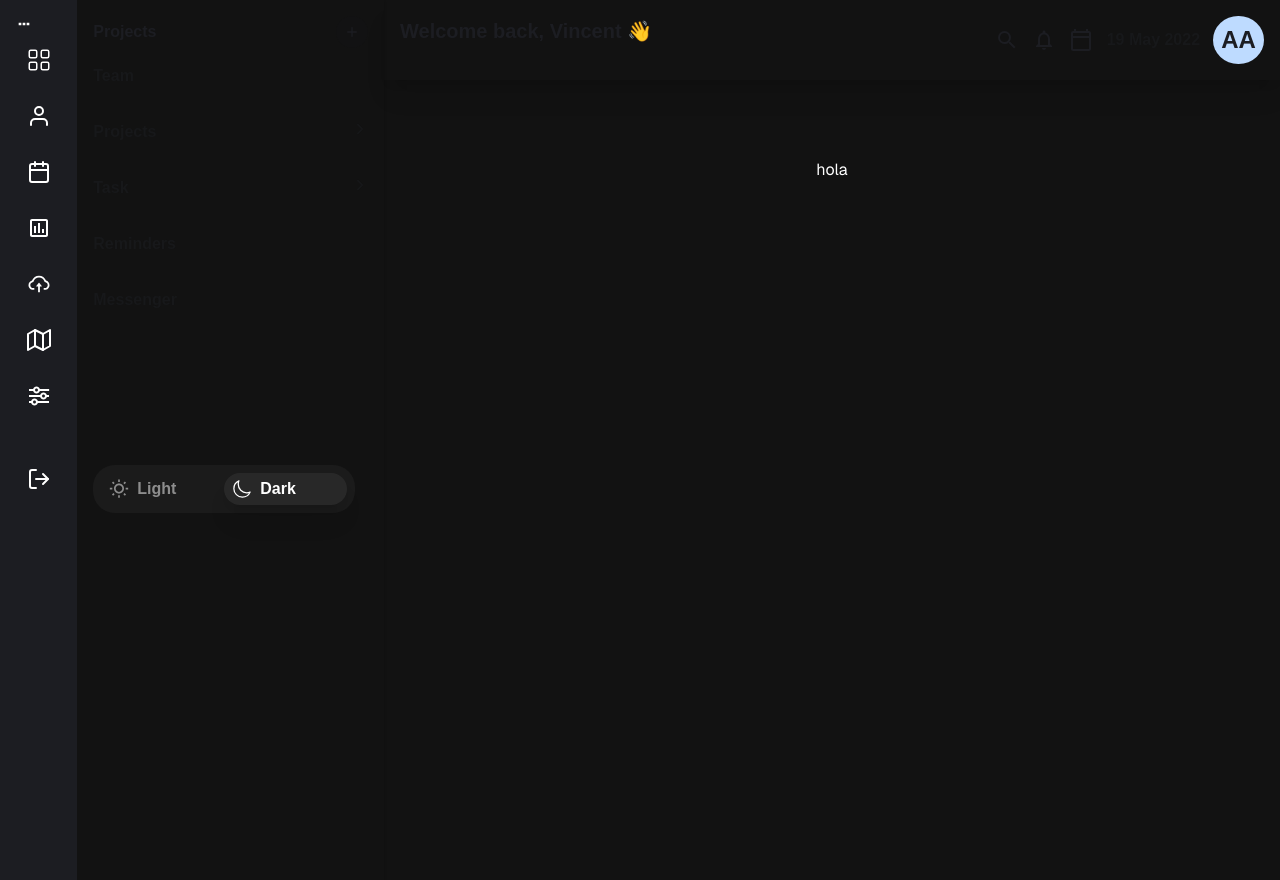
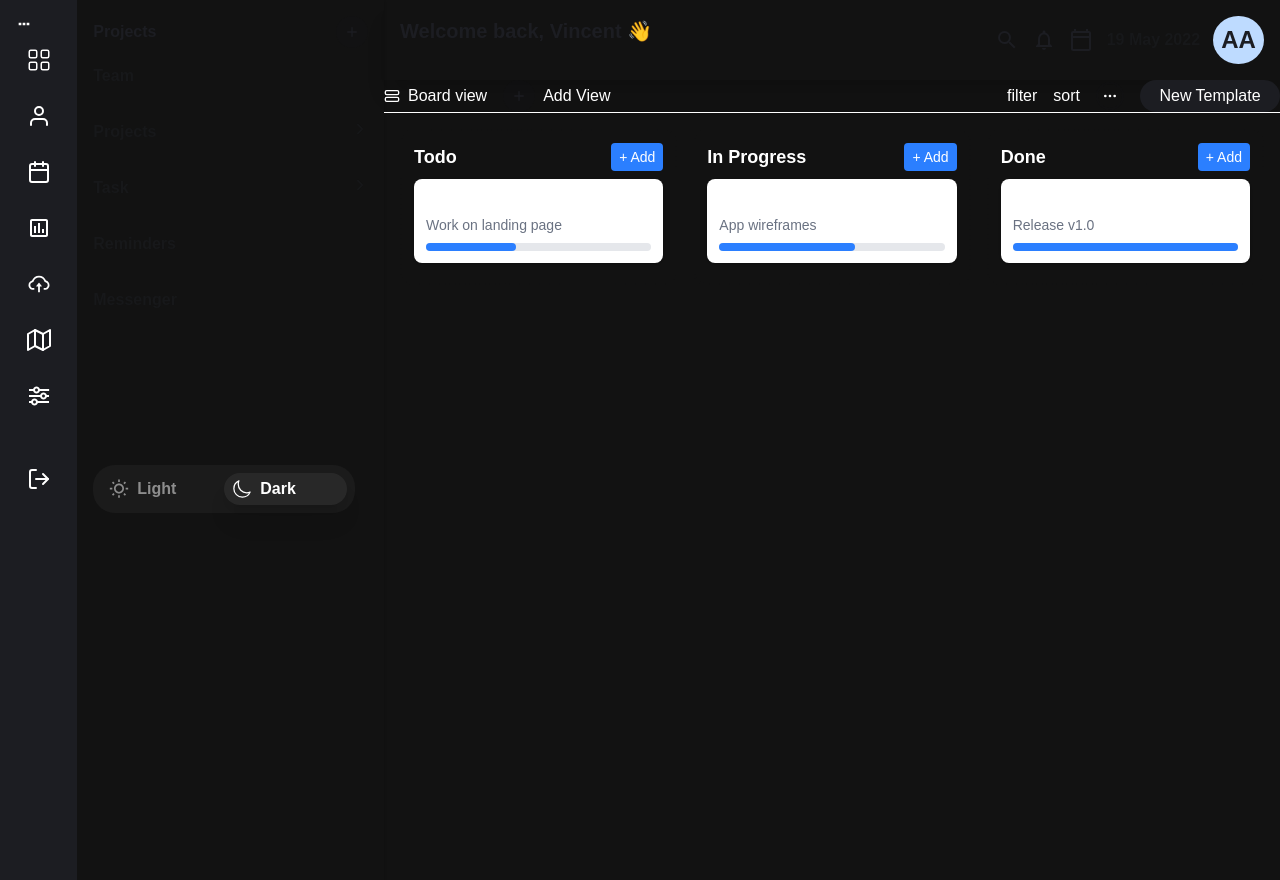
Before and after one commit to akareagwom/todo-list, a Next.js app: page / in a window 1280 px wide. Built offline with nearby package versions, Linux system fonts and the light colour scheme.

Commit message:
add task

```diff
--- a/package.json
+++ b/package.json
@@ -9,6 +9,8 @@
     "lint": "eslint"
   },
   "dependencies": {
+    "@dnd-kit/core": "^6.3.1",
+    "@dnd-kit/sortable": "^10.0.0",
     "next": "15.5.3",
     "next-themes": "^0.4.6",
     "react": "19.1.0",
--- a/src/app/page.tsx
+++ b/src/app/page.tsx
@@ -1,9 +1,15 @@
+import TodoList from "./todo/page";
+import TopItems from "./uicomponents/TopItems";
 
 
 export default function Home() {
   return (
-    <div className="font-sans grid grid-rows-[20px_1fr_20px] items-center justify-items-center min-h-screen p-8 pb-20 gap-16 sm:p-20">
-      hola
+    <div
+    className="min-h-screen"
+    // className="font-sans grid grid-rows-[20px_1fr_20px] items-center justify-items-center min-h-screen p-8 pb-20 gap-16 sm:p-20"
+    >
+      <TopItems/>
+      <TodoList/>
     </div>
   );
 }
--- /dev/null
+++ b/src/app/todo/SortableItem.tsx
@@ -0,0 +1,26 @@
+"use client";
+
+import { useSortable } from "@dnd-kit/sortable";
+import { CSS } from "@dnd-kit/utilities";
+
+export function SortableItem({ id }: { id: string }) {
+  const { attributes, listeners, setNodeRef, transform, transition } =
+    useSortable({ id });
+
+  const style = {
+    transform: CSS.Transform.toString(transform),
+    transition,
+  };
+
+  return (
+    <li
+      ref={setNodeRef}
+      style={style}
+      {...attributes}
+      {...listeners}
+      className="px-4 py-2 bg-gray-100 dark:bg-gray-700 rounded-lg shadow cursor-move"
+    >
+      {id}
+    </li>
+  );
+}
--- /dev/null
+++ b/src/app/todo/page.tsx
@@ -0,0 +1,232 @@
+"use client";
+
+import { useState } from "react";
+import {
+  DndContext,
+  closestCenter,
+  DragEndEvent,
+} from "@dnd-kit/core";
+import {
+  SortableContext,
+  useSortable,
+  arrayMove,
+  verticalListSortingStrategy,
+} from "@dnd-kit/sortable";
+import { CSS } from "@dnd-kit/utilities";
+
+type Task = {
+  id: string;
+  title: string;
+  description: string;
+  progress: number;
+};
+
+const initialTasks = {
+  todo: [
+    { id: "1", title: "Design UI", description: "Work on landing page", progress: 40 },
+  ],
+  inProgress: [
+    { id: "2", title: "Create Wireframe", description: "App wireframes", progress: 60 },
+  ],
+  done: [
+    { id: "3", title: "Product Launch", description: "Release v1.0", progress: 100 },
+  ],
+};
+
+export default function KanbanBoard() {
+  const [columns, setColumns] = useState(initialTasks);
+
+  // Modal state
+  const [isModalOpen, setIsModalOpen] = useState(false);
+  const [activeColumn, setActiveColumn] = useState<keyof typeof columns>("todo");
+  const [formData, setFormData] = useState({
+    title: "",
+    description: "",
+    progress: 0,
+  });
+
+  // ✅ Handle drag
+  function handleDragEnd(event: DragEndEvent) {
+    const { active, over } = event;
+    if (!over) return;
+
+    let sourceCol: keyof typeof columns | null = null;
+    let targetCol: keyof typeof columns | null = null;
+
+    for (const col in columns) {
+      if (columns[col as keyof typeof columns].some((task) => task.id === active.id)) {
+        sourceCol = col as keyof typeof columns;
+      }
+      if (columns[col as keyof typeof columns].some((task) => task.id === over.id)) {
+        targetCol = col as keyof typeof columns;
+      }
+    }
+
+    if (!sourceCol) return;
+
+    if (sourceCol === targetCol && targetCol) {
+      const oldTasks = columns[sourceCol];
+      const oldIndex = oldTasks.findIndex((task) => task.id === active.id);
+      const newIndex = oldTasks.findIndex((task) => task.id === over.id);
+      const newTasks = arrayMove(oldTasks, oldIndex, newIndex);
+
+      setColumns({ ...columns, [sourceCol]: newTasks });
+    }
+
+    if (sourceCol && targetCol && sourceCol !== targetCol) {
+      const sourceTasks = [...columns[sourceCol]];
+      const taskToMove = sourceTasks.find((task) => task.id === active.id);
+      if (!taskToMove) return;
+
+      const targetTasks = [...columns[targetCol]];
+      const updatedSource = sourceTasks.filter((t) => t.id !== active.id);
+      const updatedTarget = [taskToMove, ...targetTasks];
+
+      setColumns({
+        ...columns,
+        [sourceCol]: updatedSource,
+        [targetCol]: updatedTarget,
+      });
+    }
+  }
+
+  // ✅ Handle form submit
+  function handleSubmit(e: React.FormEvent) {
+    e.preventDefault();
+    const newTask: Task = {
+      id: Date.now().toString(),
+      title: formData.title,
+      description: formData.description,
+      progress: formData.progress,
+    };
+
+    setColumns({
+      ...columns,
+      [activeColumn]: [newTask, ...columns[activeColumn]],
+    });
+
+    setFormData({ title: "", description: "", progress: 0 });
+    setIsModalOpen(false);
+  }
+
+  return (
+    <>
+      <DndContext collisionDetection={closestCenter} onDragEnd={handleDragEnd}>
+        <div className="grid grid-cols-3 gap-4 p-4">
+          {Object.entries(columns).map(([colId, tasks]) => (
+            <div key={colId} className="rounded-xl p-3 border-2 border-[#1C1D2214] border-dashed">
+              <div className="flex justify-between items-center mb-2">
+                <h2 className="font-semibold text-lg capitalize">
+                  {colId.replace(/([A-Z])/g, " $1")}
+                </h2>
+                <button
+                  onClick={() => {
+                    setActiveColumn(colId as keyof typeof columns);
+                    setIsModalOpen(true);
+                  }}
+                  className="bg-blue-500 text-white px-2 py-1 text-sm rounded"
+                >
+                  + Add
+                </button>
+              </div>
+
+              <SortableContext
+                items={tasks.map((t) => t.id)}
+                strategy={verticalListSortingStrategy}
+              >
+                {tasks.map((task) => (
+                  <SortableTask key={task.id} task={task} />
+                ))}
+              </SortableContext>
+            </div>
+          ))}
+        </div>
+      </DndContext>
+
+      {/* Modal */}
+      {isModalOpen && (
+        <div className="fixed inset-0 bg-black bg-opacity-50 flex items-center justify-center z-50">
+          <div className="bg-white p-6 rounded-xl shadow-lg w-96">
+            <h2 className="text-lg font-semibold mb-4">Add Task</h2>
+            <form onSubmit={handleSubmit} className="space-y-3">
+              <input
+                type="text"
+                placeholder="Title"
+                value={formData.title}
+                onChange={(e) => setFormData({ ...formData, title: e.target.value })}
+                className="w-full border rounded px-2 py-1"
+                required
+              />
+              <textarea
+                placeholder="Description"
+                value={formData.description}
+                onChange={(e) =>
+                  setFormData({ ...formData, description: e.target.value })
+                }
+                className="w-full border rounded px-2 py-1"
+              />
+              <div>
+                <label className="block text-sm">Progress: {formData.progress}%</label>
+                <input
+                  type="range"
+                  min="0"
+                  max="100"
+                  value={formData.progress}
+                  onChange={(e) =>
+                    setFormData({ ...formData, progress: parseInt(e.target.value) })
+                  }
+                  className="w-full"
+                />
+              </div>
+              <div className="flex justify-end space-x-2">
+                <button
+                  type="button"
+                  onClick={() => setIsModalOpen(false)}
+                  className="px-3 py-1 rounded border"
+                >
+                  Cancel
+                </button>
+                <button
+                  type="submit"
+                  className="px-3 py-1 rounded bg-blue-500 text-white"
+                >
+                  Add Task
+                </button>
+              </div>
+            </form>
+          </div>
+        </div>
+      )}
+    </>
+  );
+}
+
+function SortableTask({ task }: { task: Task }) {
+  const { attributes, listeners, setNodeRef, transform, transition } = useSortable({
+    id: task.id,
+  });
+
+  const style = {
+    transform: CSS.Transform.toString(transform),
+    transition,
+  };
+
+  return (
+    <div
+      ref={setNodeRef}
+      style={style}
+      {...attributes}
+      {...listeners}
+      className="bg-white rounded-lg shadow p-3 mb-2 cursor-grab"
+    >
+      <h3 className="font-medium">{task.title}</h3>
+      <p className="text-sm text-gray-500">{task.description}</p>
+      <div className="mt-2 w-full bg-gray-200 rounded-full h-2">
+        <div
+          className="bg-blue-500 h-2 rounded-full"
+          style={{ width: `${task.progress}%` }}
+        ></div>
+      </div>
+    </div>
+  );
+}
--- a/src/app/uicomponents/Dropdown.tsx
+++ b/src/app/uicomponents/Dropdown.tsx
@@ -55,13 +55,13 @@ export const TaskMenu = () => {
     const [options, setOptions] = useState(false);
 
     return (
-        <div className="w-full">
+        <div className="w-full ">
             <button
                 onClick={() => setOptions(!options)} >
                 <IoChevronForward />
             </button>
             {options &&
-                <div className="relative right-25  mt-2">
+                <div className="relative z-1 right-25  mt-2">
 
 
                         <div className="border-l-2">
--- /dev/null
+++ b/src/app/uicomponents/TopItems.tsx
@@ -0,0 +1,34 @@
+import React from 'react'
+import { LuStretchHorizontal } from "react-icons/lu";
+import {  BiPlus } from "react-icons/bi";
+import { FiMoreHorizontal } from "react-icons/fi";
+
+function TopItems() {
+  return (
+    <div className='flex justify-between w-full border-b-1 items-center'>
+        <div className='flex justify-between gap-4 items-center'>
+            <div className="flex items-center gap-2">
+                <LuStretchHorizontal />
+                <p>Board view</p>
+            </div>
+            <div className="flex items-center gap-2">
+                <div className="rounded-[50%] p-2 bg-[#1C1D2214]">
+                            <BiPlus className='text-[#1C1D22]' />
+                        </div>
+                <p>Add View</p>
+            </div>
+
+        </div>
+        <div className="flex items-center gap-4">
+            <p>filter</p>
+            <p>sort</p>
+            <div className="rounded-[50%] border-2 border-[#1C1D2214] p-1">
+                <FiMoreHorizontal />
+            </div>
+            <button className='bg-[#1C1D22] rounded-[19px] w-[140px] text-white p-1 '>New Template</button>
+        </div>
+    </div>
+  )
+}
+
+export default TopItems
```
Also changed, not shown: src/app/inProgress/page.tsx (added), 1 other file (tests, documents, lock files or other folders).
